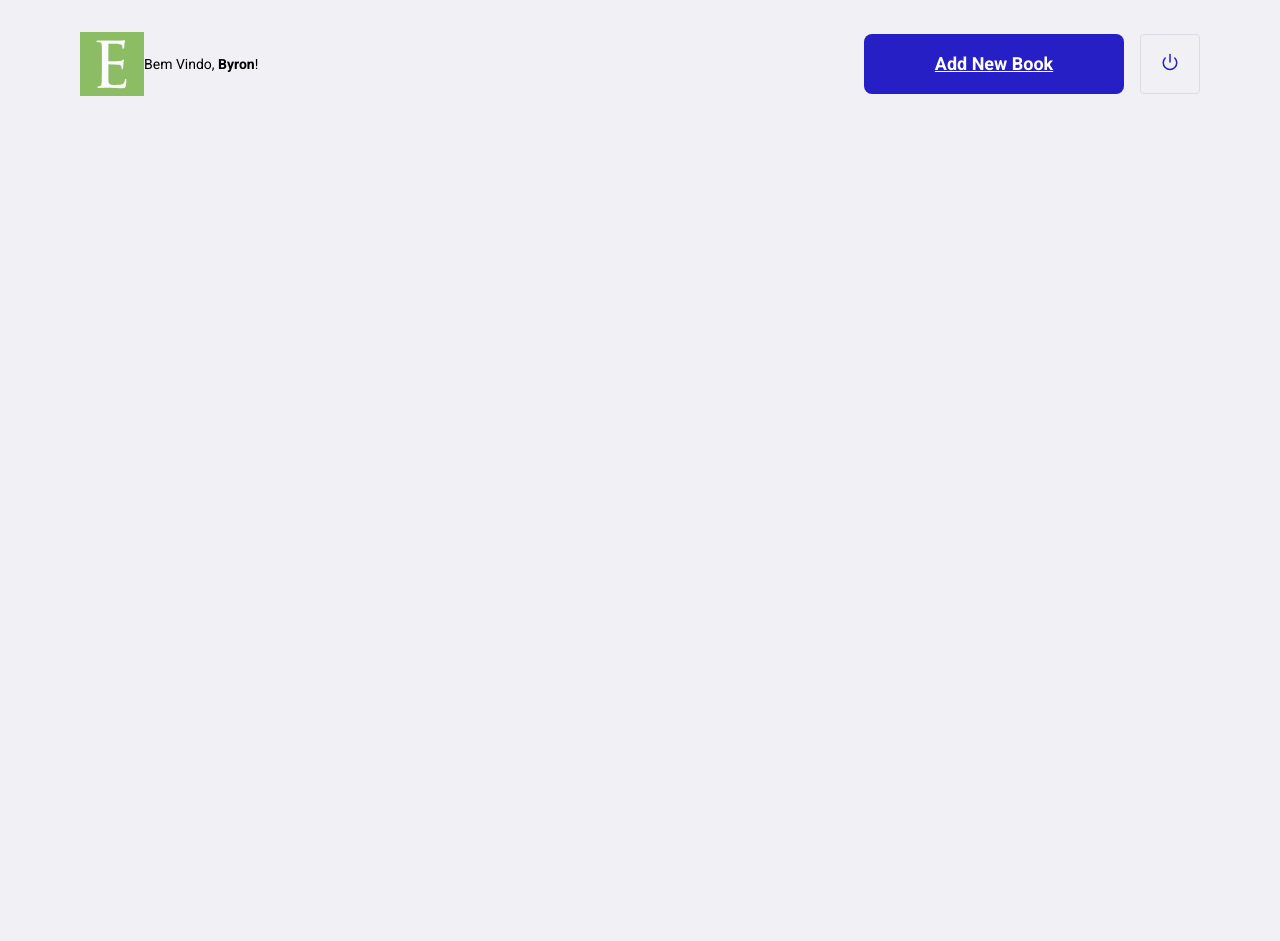
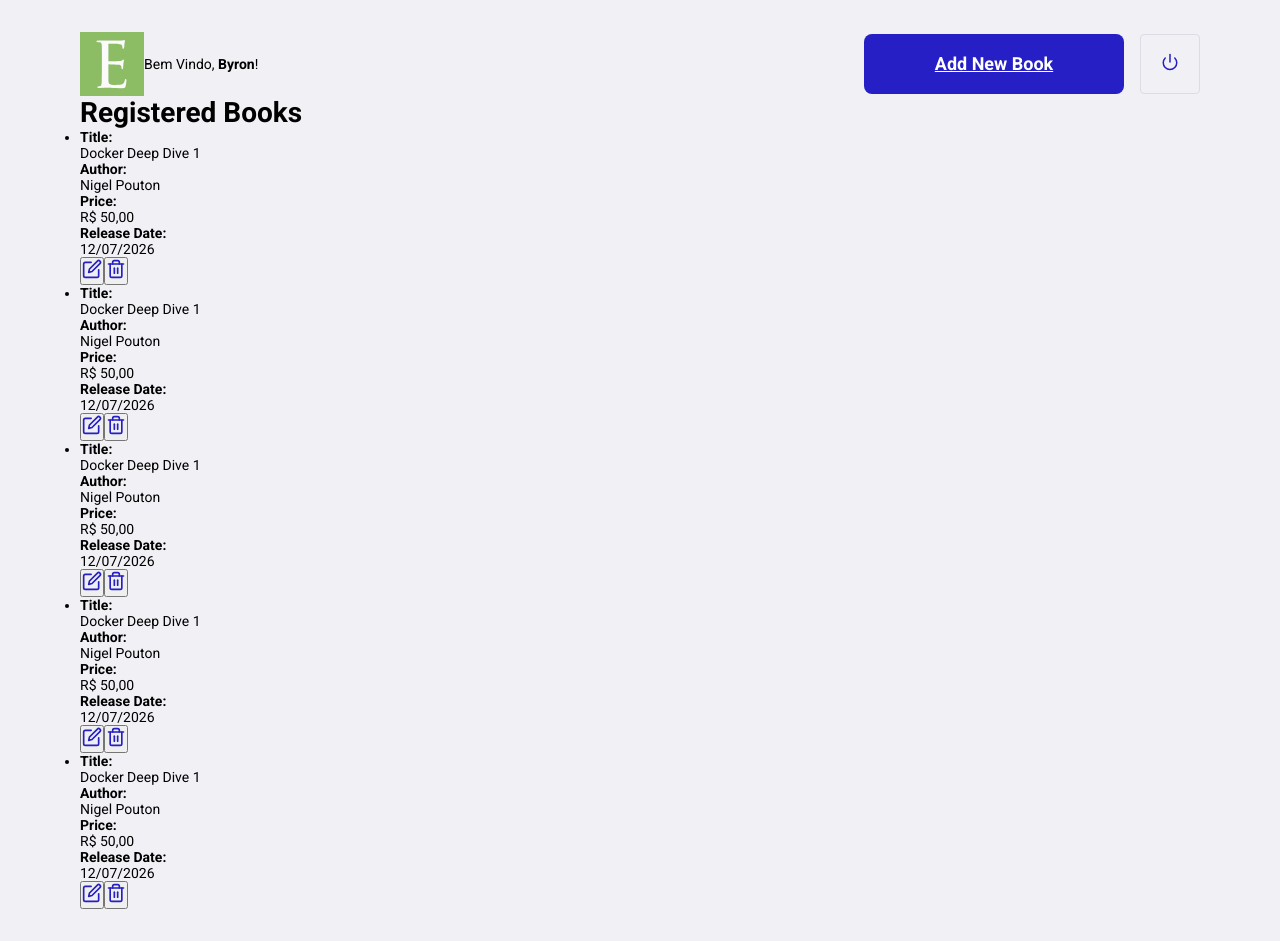
Before and after one commit to bydevnet/React_JS_DotNet6_API-Fazendo, a React (Create React App) app in the folder client/: page /book in a window 1280 px wide. Before the commit the page ends 800 px from the top, so only its background shows below. Built offline with nearby package versions, Linux system fonts and the light colour scheme.

Commit message:
Código Comitado

```diff
--- a/client/src/pages/Book/index.js
+++ b/client/src/pages/Book/index.js
@@ -1,6 +1,6 @@
 import React from 'react';
 import { Link } from 'react-router-dom';
-import { FiPower } from 'react-icons/fi';
+import { FiPower, FiEdit, FiTrash2 } from 'react-icons/fi';
 import './styles.css';
 import logoImage from '../../assets/logo.svg';
 
@@ -15,6 +15,99 @@
                     <FiPower size={18} color="#251FC5"></FiPower>
                 </button>
             </header>
+            <h1>Registered Books</h1>
+            <ul>
+                <li>
+                    <strong>Title:</strong>
+                    <p>Docker Deep Dive 1</p>
+                    <strong>Author:</strong>
+                    <p>Nigel Pouton</p>
+                    <strong>Price:</strong>
+                    <p>R$ 50,00</p>
+                    <strong>Release Date:</strong>
+                    <p>12/07/2026</p>
+
+                    <button type="button">
+                        <FiEdit size={20} color="#251FC5"/>
+                    </button>
+
+                    <button type="button">
+                        <FiTrash2 size={20} color="#251FC5"/>
+                    </button>
+                </li>
+                                <li>
+                    <strong>Title:</strong>
+                    <p>Docker Deep Dive 1</p>
+                    <strong>Author:</strong>
+                    <p>Nigel Pouton</p>
+                    <strong>Price:</strong>
+                    <p>R$ 50,00</p>
+                    <strong>Release Date:</strong>
+                    <p>12/07/2026</p>
+
+                    <button type="button">
+                        <FiEdit size={20} color="#251FC5"/>
+                    </button>
+
+                    <button type="button">
+                        <FiTrash2 size={20} color="#251FC5"/>
+                    </button>
+                </li>
+                                <li>
+                    <strong>Title:</strong>
+                    <p>Docker Deep Dive 1</p>
+                    <strong>Author:</strong>
+                    <p>Nigel Pouton</p>
+                    <strong>Price:</strong>
+                    <p>R$ 50,00</p>
+                    <strong>Release Date:</strong>
+                    <p>12/07/2026</p>
+
+                    <button type="button">
+                        <FiEdit size={20} color="#251FC5"/>
+                    </button>
+
+                    <button type="button">
+                        <FiTrash2 size={20} color="#251FC5"/>
+                    </button>
+                </li>
+                                <li>
+                    <strong>Title:</strong>
+                    <p>Docker Deep Dive 1</p>
+                    <strong>Author:</strong>
+                    <p>Nigel Pouton</p>
+                    <strong>Price:</strong>
+                    <p>R$ 50,00</p>
+                    <strong>Release Date:</strong>
+                    <p>12/07/2026</p>
+
+                    <button type="button">
+                        <FiEdit size={20} color="#251FC5"/>
+                    </button>
+
+                    <button type="button">
+                        <FiTrash2 size={20} color="#251FC5"/>
+                    </button>
+                </li>
+                                <li>
+                    <strong>Title:</strong>
+                    <p>Docker Deep Dive 1</p>
+                    <strong>Author:</strong>
+                    <p>Nigel Pouton</p>
+                    <strong>Price:</strong>
+                    <p>R$ 50,00</p>
+                    <strong>Release Date:</strong>
+                    <p>12/07/2026</p>
+
+                    <button type="button">
+                        <FiEdit size={20} color="#251FC5"/>
+                    </button>
+
+                    <button type="button">
+                        <FiTrash2 size={20} color="#251FC5"/>
+                    </button>
+                </li>
+            </ul>
         </div>
     );
 }
```
